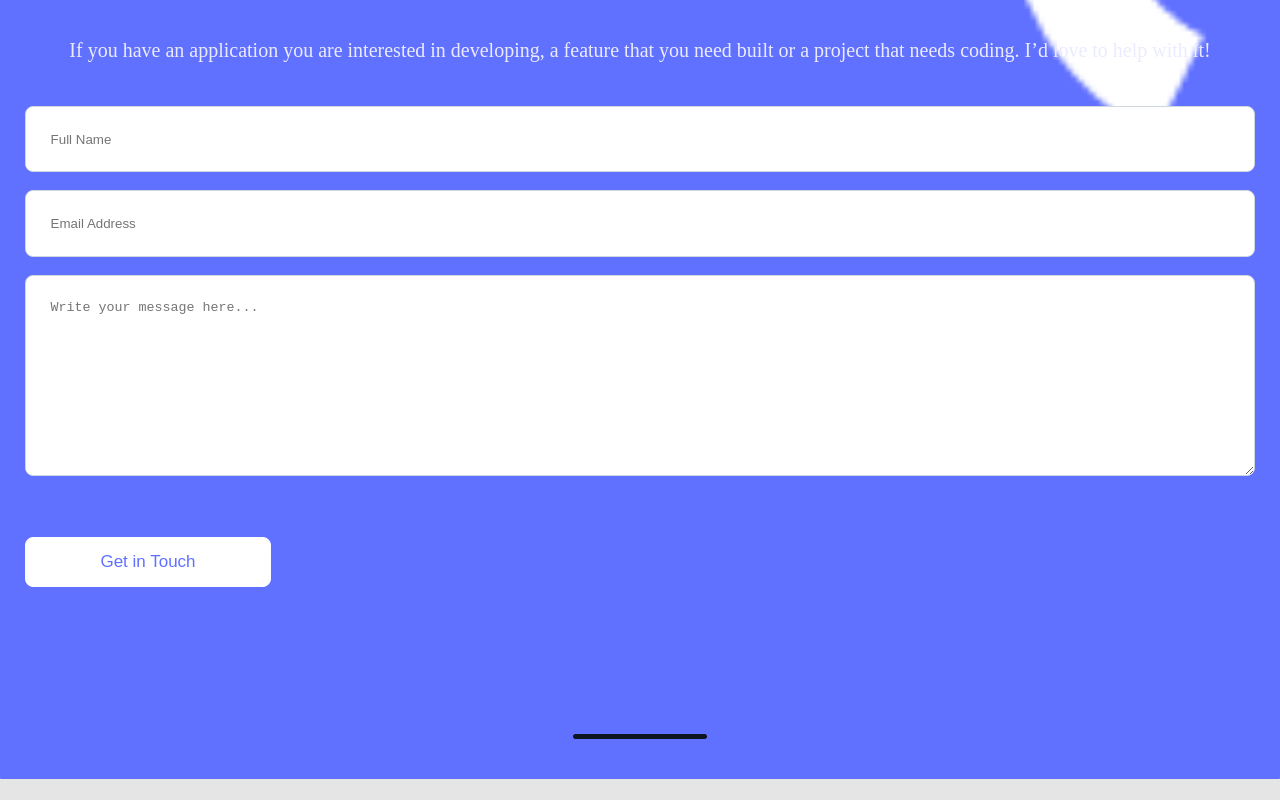
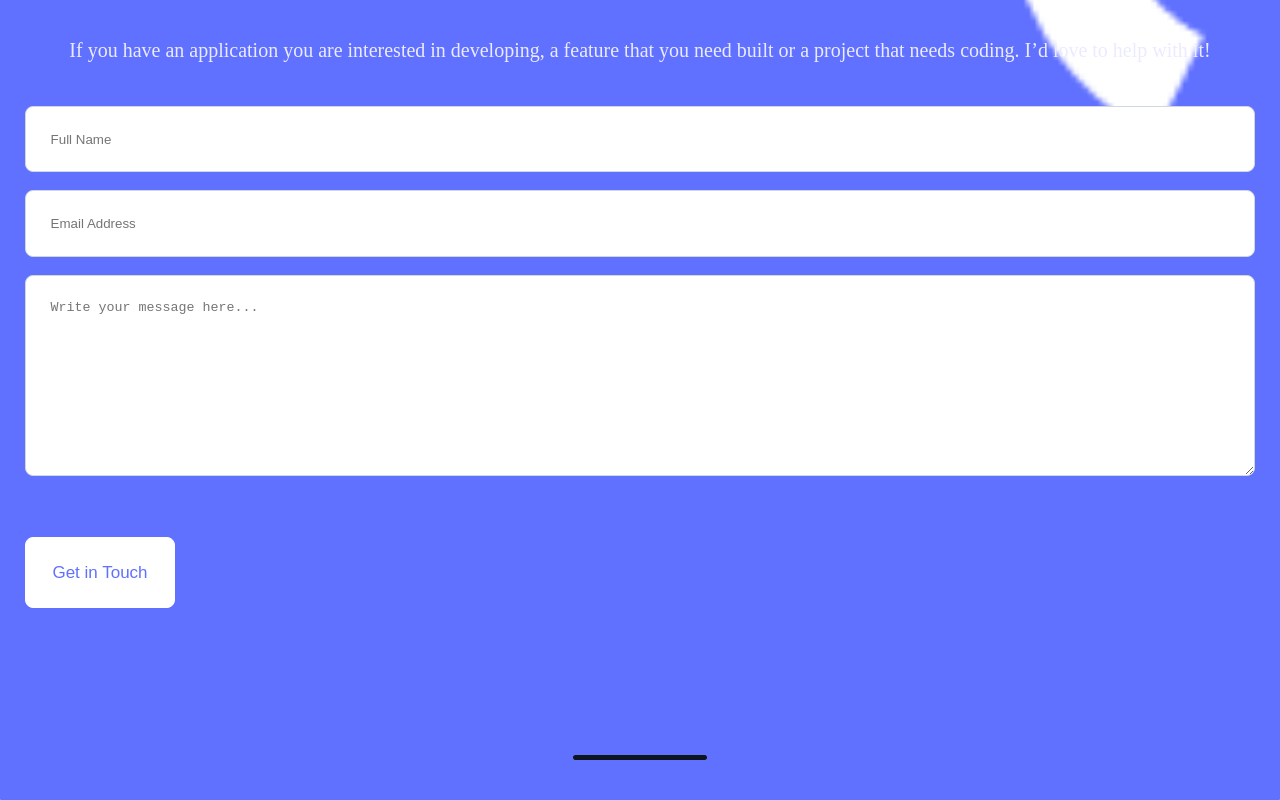
Before and after one commit to hrusamaali/figma-portfolio-1, a website: page index.html in a window 1280 px wide. Shown: the part 8071-8871 px from the top of the page. Before the commit the page ends 8850 px from the top, so only its background shows below. Drawn offline with Linux system fonts and the light colour scheme.

Commit message:
Btn style fixes

```diff
--- a/style.css
+++ b/style.css
@@ -277,15 +277,15 @@ textarea {
 
 .get-in-touch {
   background-color: #fff;
-  padding: 12px 16px;
+  padding: 2%;
   font-size: 17px;
   border-radius: 8px;
   border: solid #fff 1px;
   color: #6070ff;
-  line-height: 24px;
   margin-bottom: 10%;
   margin-top: 5%;
-  width: 20%;
+  width: 150px;
+  height: fit-content;
 }
 
 .end-line {
```
